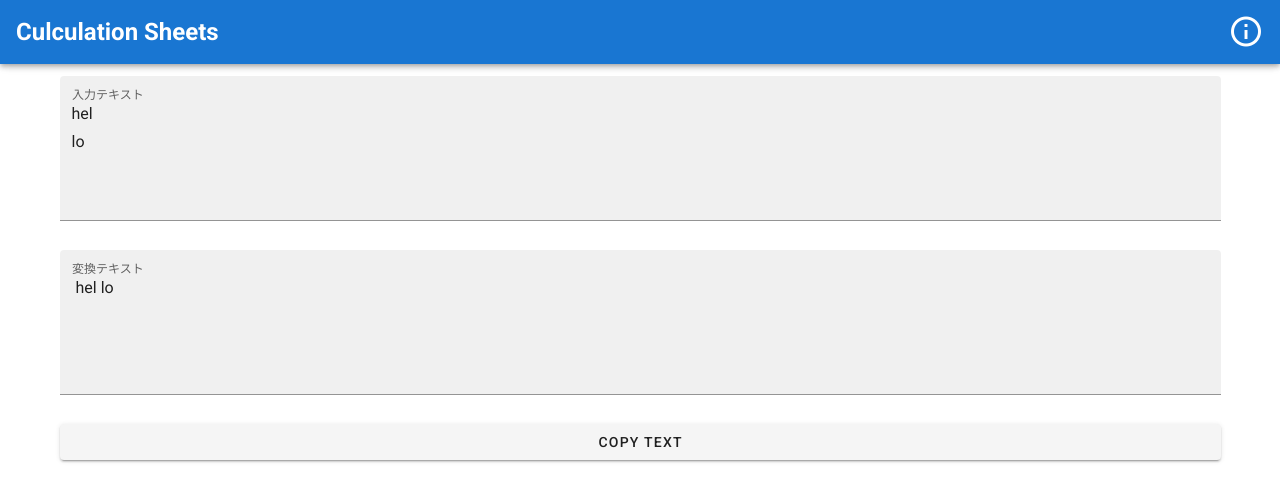
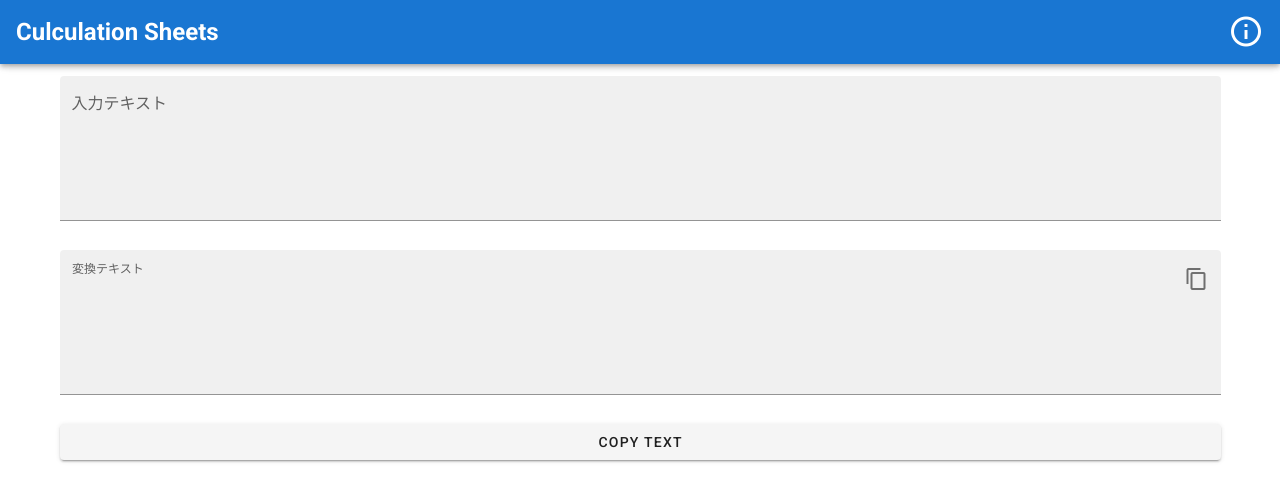
Before and after one commit to ymzkd/oceanland, a Vue app: page /text in a window 1280 px wide. Shown: the top 502 px of the page. Built offline with nearby package versions, Linux system fonts and the light colour scheme.

Commit message:
fix text input

```diff
--- a/src/components/TextTransform.vue
+++ b/src/components/TextTransform.vue
@@ -3,10 +3,14 @@
     <div>
         <v-textarea
         name="input-7-1"
+        clearable
         filled
         label="入力テキスト"
         auto-grow
+        placeholder="変換テキスト"
+        clear-icon="mdi-close-circle"
         v-model="str"
+        @click:clear="cleartext"
         ></v-textarea>
 
         <v-textarea
@@ -15,7 +19,9 @@
         label="変換テキスト"
         auto-grow
         v-model="fixed"
-        readonly="true"
+        readonly
+        append-icon="mdi-content-copy"
+        @click:append="copyText"
         ></v-textarea>
 
         <v-btn block @click="copyText">
@@ -32,7 +38,7 @@
 export default {
     name: 'TextTransform',
     data: () => ({
-      str: "hel\nlo"
+      str: "",
     }),
     computed: {
       fixed: function() {
@@ -49,10 +55,16 @@ export default {
         })
         return comb;
       },
+      enableClip: function() {
+        return (this.str.length > 0);
+      }
     },
     methods: {
         copyText() {
             navigator.clipboard.writeText(this.fixed);
+        },
+        cleartext(){
+          this.str = "";
         }
     }
 }
--- a/vue.config.js
+++ b/vue.config.js
@@ -1,8 +1,4 @@
 module.exports = {
-  publicPath: process.env.NODE_ENV === 'production'
-    ? '/oceanland/'
-    : '/',
-
   transpileDependencies: [
     'vuetify'
   ]
```
Also changed, not shown: firebase.json (added), 1 other file (tests, documents, lock files or other folders). Lines whose indentation alone changed are shown as unchanged.
